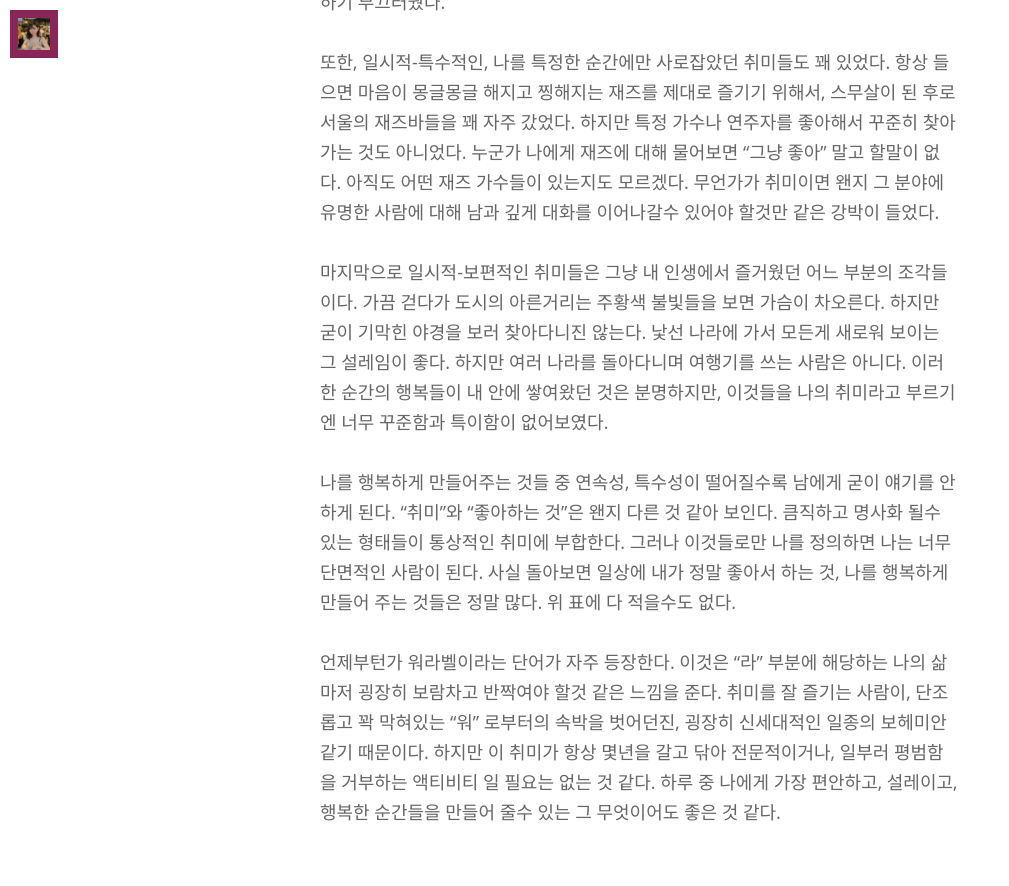
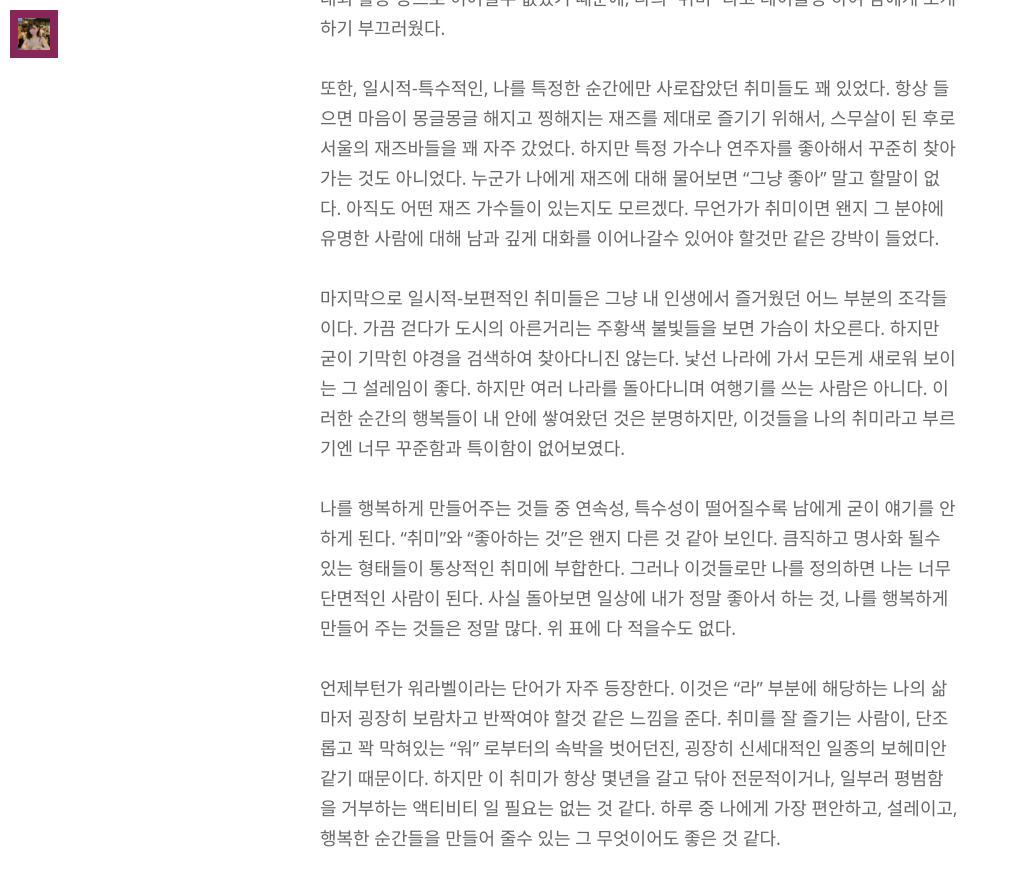
Before and after one commit to minniie/minniie.github.io, a Jekyll site: the page built from _posts/2021-08-05-post4.markdown, in a window 1280 px wide and 900 px high, scrolled down 2989 px. Shown: the top 886 px of the window, without its empty margins (0-1009 px from the left). Built offline with Jekyll 4.4.1, drawn with Linux system fonts in a browser that asks for light colours; nearby versions of some CDN libraries; some web fonts are replaced.

Commit message:
Update 2021-08-05-post4.markdown

```diff
--- a/_posts/2021-08-05-post4.markdown
+++ b/_posts/2021-08-05-post4.markdown
@@ -16,10 +16,11 @@
 사회적으로 사람들이 impressive 하다고 느끼는 취미의 조건에는 두 가지가 있는 것 같다. 첫번째는 연속성, 두번째는 특수성이다.
 
 1. 연속성
-<br>
+
 >하나의 취미를 오랜 시간에 걸쳐 꾸준히 하는 사람은 멋있어 보인다. 무언가를 3일 하다 관둔 사람과, 3년째 진득하게 하는 사람에 대해 느끼는 우리의 감정의 차이가 분명히 있다. 전자는 flaky 해보이고 후자는 성실해보인다. 무언가에 대한 꾸준한 노력은 항상 사회에서 높게 받아들여지는 가치이기 때문이다.
 
 2. 특수성
+
 >취미가 특이할수록, 남들에게 생소한 것 일수록 더 있어보인다. 본인의 취미가 “암벽 등반” 이거나 “첼로 연습하기” 라고 당당하게 말할 수 있으면 분명 주변의 관심을 살 것이다. 반대로, 가장 좋아하지만 남들이 보편적으로 다 하는 것은 왠지 언급할 가치가 떨어져보인다. 내 취미가 “영화 감상”, “노래 듣기”, 혹은 “유튜브 보기” 밖에 없으면 굉장히 단조롭고 평범한 사람으로 느껴진다. (하지만 실제로 내 주변에는 혼자 가만히 침대에 누워 멍때릴 때가 가장 행복하다고 말하는 사람들이 많다.)
 
 지금까지 나의 취미라고 할수 있는 것들을 연속성과 특수성의 두 축으로 나누어보았다.
@@ -38,7 +39,7 @@
 
 또한, 일시적-특수적인, 나를 특정한 순간에만 사로잡았던 취미들도 꽤 있었다. 항상 들으면 마음이 몽글몽글 해지고 찡해지는 재즈를 제대로 즐기기 위해서, 스무살이 된 후로 서울의 재즈바들을 꽤 자주 갔었다. 하지만 특정 가수나 연주자를 좋아해서 꾸준히 찾아가는 것도 아니었다. 누군가 나에게 재즈에 대해 물어보면 “그냥 좋아” 말고 할말이 없다. 아직도 어떤 재즈 가수들이 있는지도 모르겠다. 무언가가 취미이면 왠지 그 분야에 유명한 사람에 대해 남과 깊게 대화를 이어나갈수 있어야 할것만 같은 강박이 들었다.
 
-마지막으로 일시적-보편적인 취미들은 그냥 내 인생에서 즐거웠던 어느 부분의 조각들이다. 가끔 걷다가 도시의 아른거리는 주황색 불빛들을 보면 가슴이 차오른다. 하지만 굳이 기막힌 야경을 보러 찾아다니진 않는다. 낯선 나라에 가서 모든게 새로워 보이는 그 설레임이 좋다. 하지만 여러 나라를 돌아다니며 여행기를 쓰는 사람은 아니다. 이러한 순간의 행복들이 내 안에 쌓여왔던 것은 분명하지만, 이것들을 나의 취미라고 부르기엔 너무 꾸준함과 특이함이 없어보였다.
+마지막으로 일시적-보편적인 취미들은 그냥 내 인생에서 즐거웠던 어느 부분의 조각들이다. 가끔 걷다가 도시의 아른거리는 주황색 불빛들을 보면 가슴이 차오른다. 하지만 굳이 기막힌 야경을 검색하여 찾아다니진 않는다. 낯선 나라에 가서 모든게 새로워 보이는 그 설레임이 좋다. 하지만 여러 나라를 돌아다니며 여행기를 쓰는 사람은 아니다. 이러한 순간의 행복들이 내 안에 쌓여왔던 것은 분명하지만, 이것들을 나의 취미라고 부르기엔 너무 꾸준함과 특이함이 없어보였다.
 
 나를 행복하게 만들어주는 것들 중 연속성, 특수성이 떨어질수록 남에게 굳이 얘기를 안하게 된다. "취미"와 "좋아하는 것"은 왠지 다른 것 같아 보인다. 큼직하고 명사화 될수 있는 형태들이 통상적인 취미에 부합한다. 그러나 이것들로만 나를 정의하면 나는 너무 단면적인 사람이 된다. 사실 돌아보면 일상에 내가 정말 좋아서 하는 것, 나를 행복하게 만들어 주는 것들은 정말 많다. 위 표에 다 적을수도 없다.
 
```
